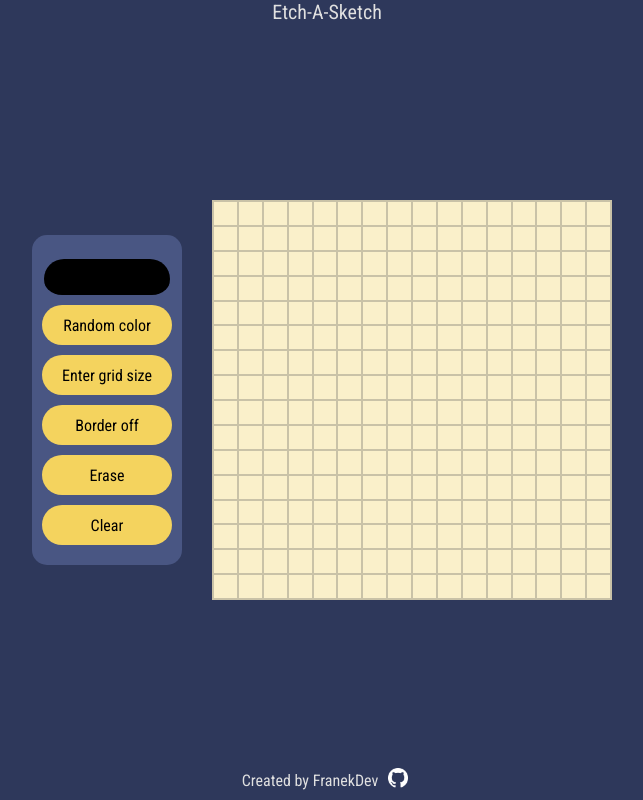
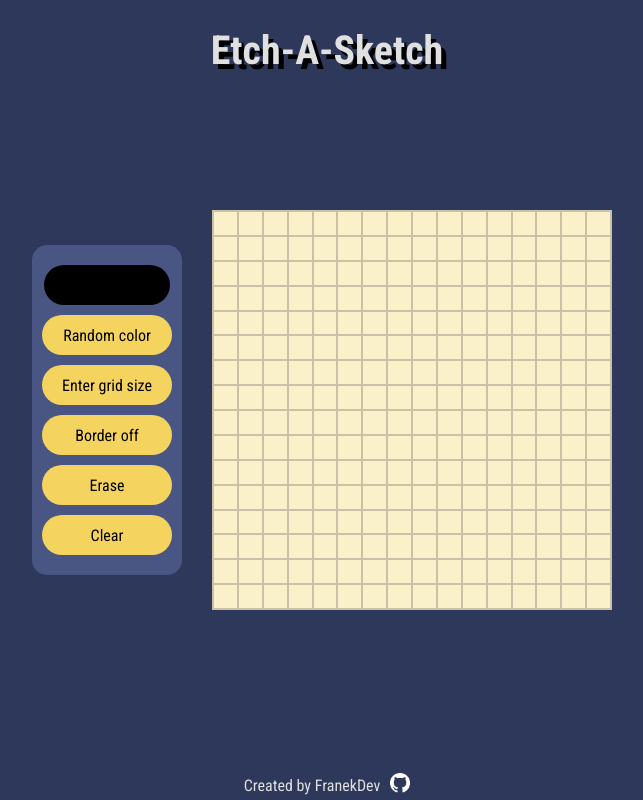
Before and after one commit to FranekDev/etch-a-sketch, a plain HTML site: page index.html in a window 1280 px wide. Shown: the whole page, without its empty margins (313-956 px from the left). Drawn offline with Linux system fonts and the light colour scheme.

Commit message:
Fix spacing in Opera browser

```diff
--- a/index.html
+++ b/index.html
@@ -9,7 +9,8 @@
     <script src="./main.js" defer></script>
 </head>
 <body>
-    <header>Etch-A-Sketch</header>
+    <div class="content">
+        <header><h1>Etch-A-Sketch</h1></header>
         <div class="container">
 
             <div class="sketchMenu">
@@ -42,5 +43,6 @@
                 <a href="https://github.com/FranekDev/etch-a-sketch" target="_blank"><img src="./img/github.png" alt="Github"></a>
             </div>
         </footer>
+    </div>
 </body>
 </html>
--- a/main.js
+++ b/main.js
@@ -94,6 +94,7 @@ borderOn.addEventListener('click' , () => {
     borderOn.style.display = 'none';
     borderOff.style.display = 'flex';
 });
+
 borderOff.addEventListener('click', (size) => {
     borderOn.style.display = 'flex';
     borderOff.style.display = 'none';
--- a/style.css
+++ b/style.css
@@ -17,20 +17,25 @@ body {
     margin: 0;
     padding: 0;
     background-color: var(--color-bg);
+}
+
+.content {
     display: flex;
+    min-height: 100vh;
     align-items: center;
     justify-content: space-between;
     flex-direction: column;
 }
 
 header {
-    min-height: 5vh;
+    height: 50px;
     font-size: 20px;
     color: var(--color-textNd);
+    text-shadow: 5px 5px 0 black;
 }
 
 footer {
-    min-height: 5vh;
+    min-height: 30px;
     display: flex;
     align-items: center;
     justify-content: center;
@@ -39,8 +44,6 @@ footer {
 
 .github {
     transition: all 0.08s;
-    width: 24px;
-    height: 24px;
 }
 
 .github img{
@@ -56,7 +59,7 @@ footer {
     display: flex;
     align-items: center;
     justify-content: center;
-    min-height: 90vh;
+    height: 400px;
     gap: 20px;
 }
 
@@ -115,9 +118,11 @@ input[type = 'color'], #colorPicker {
     border: none;
     padding: 0;
     background: none;
+    width: 100%;
+    height: auto;
 }
 
-#colorPicker::-webkit-color-swatch{
+#colorPicker::-webkit-color-swatch {
     border-radius: 20px;
     width: 130px;
     height: 40px;
@@ -145,6 +150,7 @@ input[type = 'color'], #colorPicker {
     justify-content: center;
     align-items: center;
 }
+
 .borderOn {
     display: none;
     justify-content: center;
@@ -152,9 +158,12 @@ input[type = 'color'], #colorPicker {
 }
 
 @media only screen and (max-width: 900px) {
+
     .container {
         flex-direction: column-reverse;
+        height: auto;
     }
+
     .sketchMenu {
         display: grid;
         grid-template-columns: repeat(3, 1fr);
@@ -162,6 +171,7 @@ input[type = 'color'], #colorPicker {
         width: 400px;
         height: 130px;
     }
+
     .btn {
         width: 100%;
         font-size: 14px;
```
Lines whose indentation alone changed are shown as unchanged.
